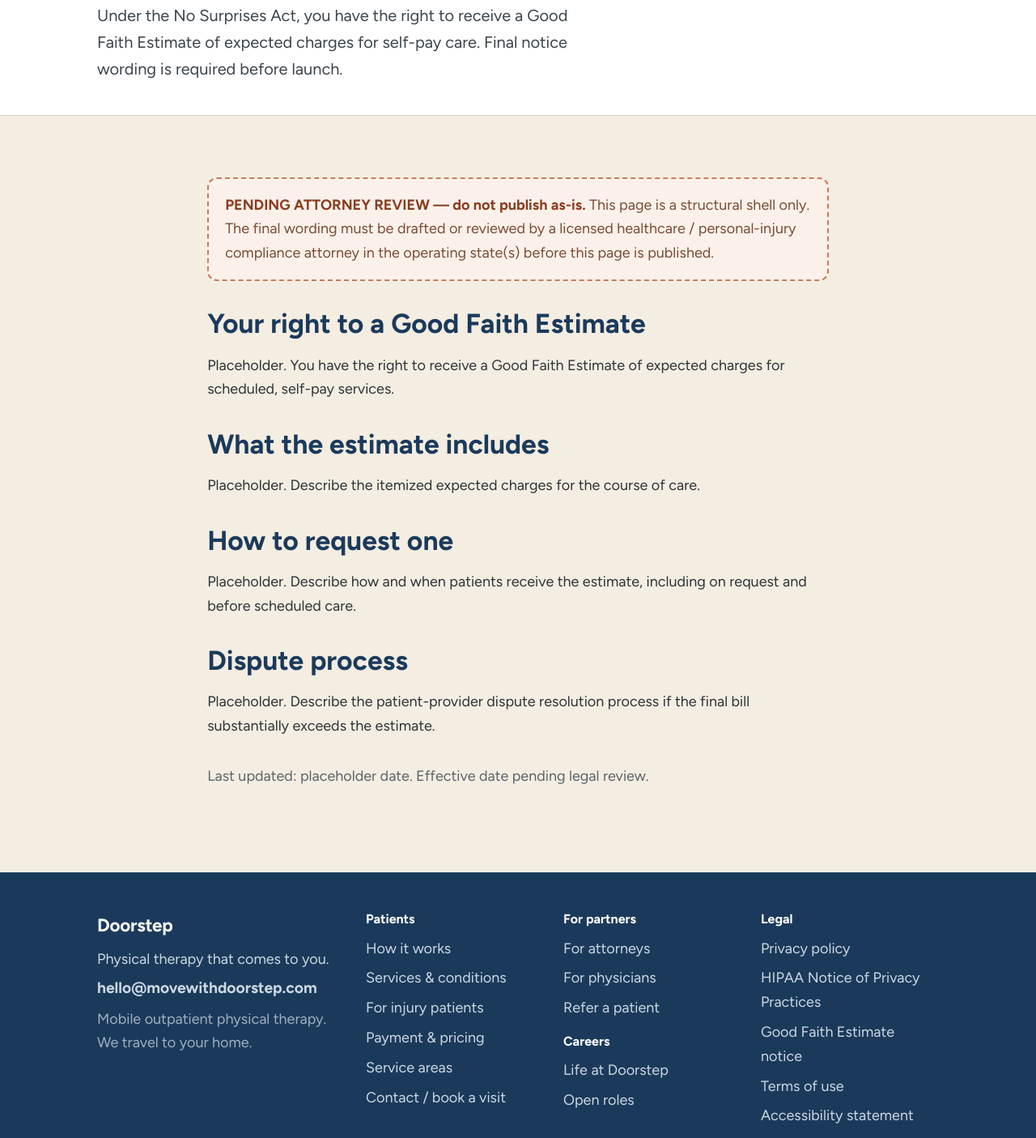
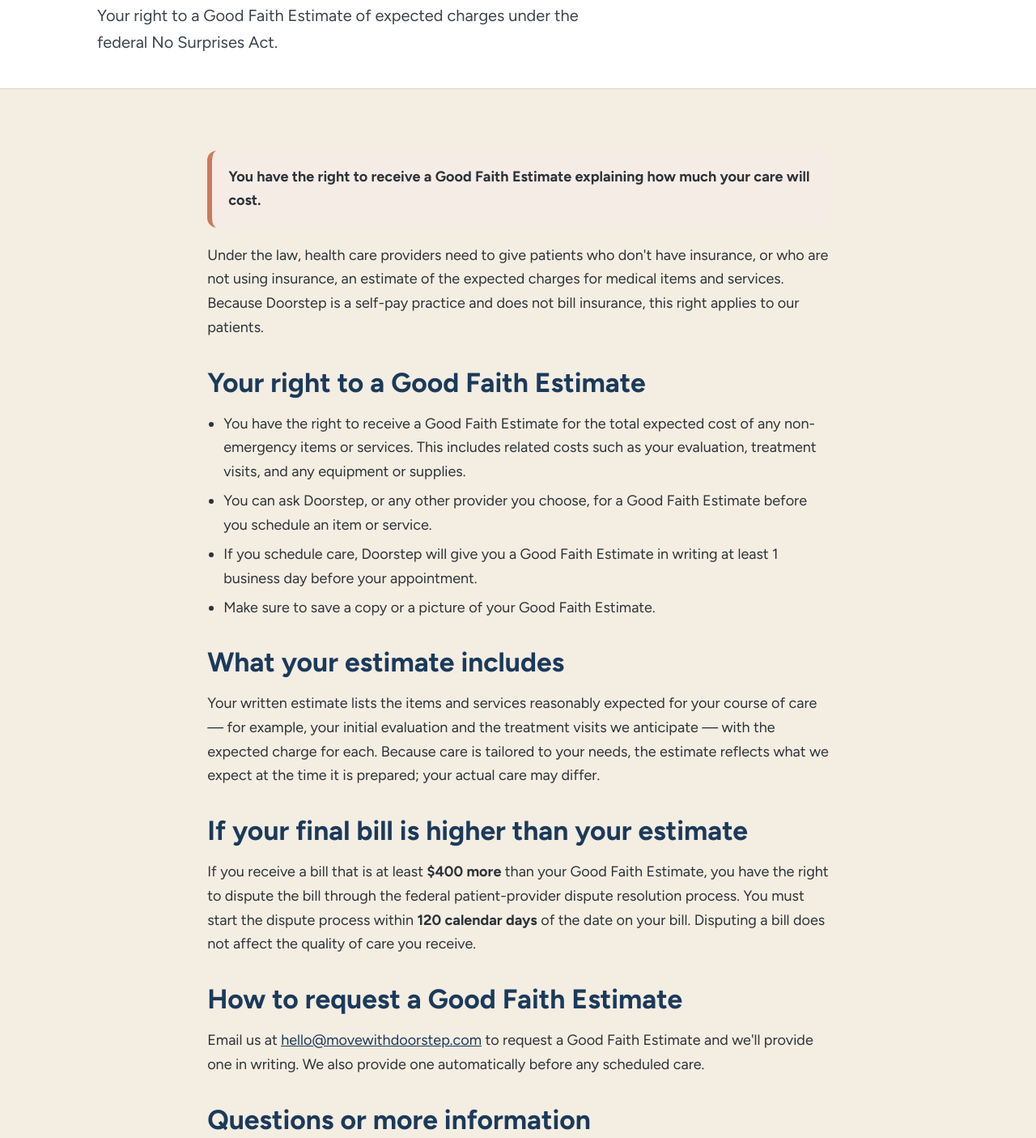
Before and after one commit to movewithdoorstep/doorstep-website, a plain HTML site: page legal-gfe.html in a window 1280 px wide. Shown: the part 263-1668 px from the top of the page at 81% size. Drawn offline with Linux system fonts and the light colour scheme.

Commit message:
Add files via upload

```diff
--- a/legal-gfe.html
+++ b/legal-gfe.html
@@ -4,7 +4,7 @@
   <meta charset="utf-8">
   <meta name="viewport" content="width=device-width, initial-scale=1">
   <title>Good Faith Estimate notice — Doorstep</title>
-  <meta name="description" content="Your right to a Good Faith Estimate under the federal No Surprises Act.">
+  <meta name="description" content="Your right to a Good Faith Estimate of expected charges under the federal No Surprises Act, for uninsured and self-pay patients.">
   <link rel="canonical" href="https://movewithdoorstep.com/legal-gfe.html">
   <style>
 /* =========================================================
@@ -332,7 +332,7 @@
 
 </style>
   <meta property="og:title" content="Good Faith Estimate notice — Doorstep">
-  <meta property="og:description" content="Your right to a Good Faith Estimate under the federal No Surprises Act.">
+  <meta property="og:description" content="Your right to a Good Faith Estimate of expected charges under the federal No Surprises Act, for uninsured and self-pay patients.">
   <meta property="og:type" content="website">
 
 </head>
@@ -370,25 +370,39 @@
   <div class="container">
     <p class="breadcrumb"><a href="index.html">Home</a> &rsaquo; Good Faith Estimate notice</p>
     <h1>Good Faith Estimate notice</h1>
-    <p class="lead">Under the No Surprises Act, you have the right to receive a Good Faith Estimate of expected charges for self-pay care. Final notice wording is required before launch.</p>
+    <p class="lead">Your right to a Good Faith Estimate of expected charges under the federal No Surprises Act.</p>
   </div>
 </section>
 
 <section class="section">
   <div class="container prose">
-    <div class="placeholder">
-  <strong>PENDING ATTORNEY REVIEW &mdash; do not publish as-is.</strong>
-  This page is a structural shell only. The final wording must be drafted or reviewed by a licensed healthcare / personal-injury compliance attorney in the operating state(s) before this page is published.
-</div>
+    <div class="notice notice--gfe">
+      <p style="margin:0"><strong>You have the right to receive a Good Faith Estimate explaining how much your care will cost.</strong></p>
+    </div>
+
+    <p>Under the law, health care providers need to give patients who don't have insurance, or who are not using insurance, an estimate of the expected charges for medical items and services. Because Doorstep is a self-pay practice and does not bill insurance, this right applies to our patients.</p>
+
     <h2>Your right to a Good Faith Estimate</h2>
-<p>Placeholder. You have the right to receive a Good Faith Estimate of expected charges for scheduled, self-pay services.</p>
-<h2>What the estimate includes</h2>
-<p>Placeholder. Describe the itemized expected charges for the course of care.</p>
-<h2>How to request one</h2>
-<p>Placeholder. Describe how and when patients receive the estimate, including on request and before scheduled care.</p>
-<h2>Dispute process</h2>
-<p>Placeholder. Describe the patient-provider dispute resolution process if the final bill substantially exceeds the estimate.</p>
-    <p class="muted" style="margin-top:2rem">Last updated: placeholder date. Effective date pending legal review.</p>
+    <ul>
+      <li>You have the right to receive a Good Faith Estimate for the total expected cost of any non-emergency items or services. This includes related costs such as your evaluation, treatment visits, and any equipment or supplies.</li>
+      <li>You can ask Doorstep, or any other provider you choose, for a Good Faith Estimate before you schedule an item or service.</li>
+      <li>If you schedule care, Doorstep will give you a Good Faith Estimate in writing at least 1 business day before your appointment.</li>
+      <li>Make sure to save a copy or a picture of your Good Faith Estimate.</li>
+    </ul>
+
+    <h2>What your estimate includes</h2>
+    <p>Your written estimate lists the items and services reasonably expected for your course of care &mdash; for example, your initial evaluation and the treatment visits we anticipate &mdash; with the expected charge for each. Because care is tailored to your needs, the estimate reflects what we expect at the time it is prepared; your actual care may differ.</p>
+
+    <h2>If your final bill is higher than your estimate</h2>
+    <p>If you receive a bill that is at least <strong>$400 more</strong> than your Good Faith Estimate, you have the right to dispute the bill through the federal patient-provider dispute resolution process. You must start the dispute process within <strong>120 calendar days</strong> of the date on your bill. Disputing a bill does not affect the quality of care you receive.</p>
+
+    <h2>How to request a Good Faith Estimate</h2>
+    <p>Email us at <a href="mailto:hello@movewithdoorstep.com">hello@movewithdoorstep.com</a> to request a Good Faith Estimate and we'll provide one in writing. We also provide one automatically before any scheduled care.</p>
+
+    <h2>Questions or more information</h2>
+    <p>For questions or more information about your right to a Good Faith Estimate, visit <a href="https://www.cms.gov/nosurprises" target="_blank" rel="noopener">www.cms.gov/nosurprises</a> or call 1-800-985-3059.</p>
+
+    <p class="muted" style="margin-top:2rem">This notice is provided in accordance with the federal No Surprises Act (45 CFR 149.610). It describes good faith estimates of expected charges only and is not a contract or a guarantee of final charges. Last updated: May 29, 2026.</p>
   </div>
 </section>
 
```
Also changed, not shown: payment.html (+1 -4 lines).
